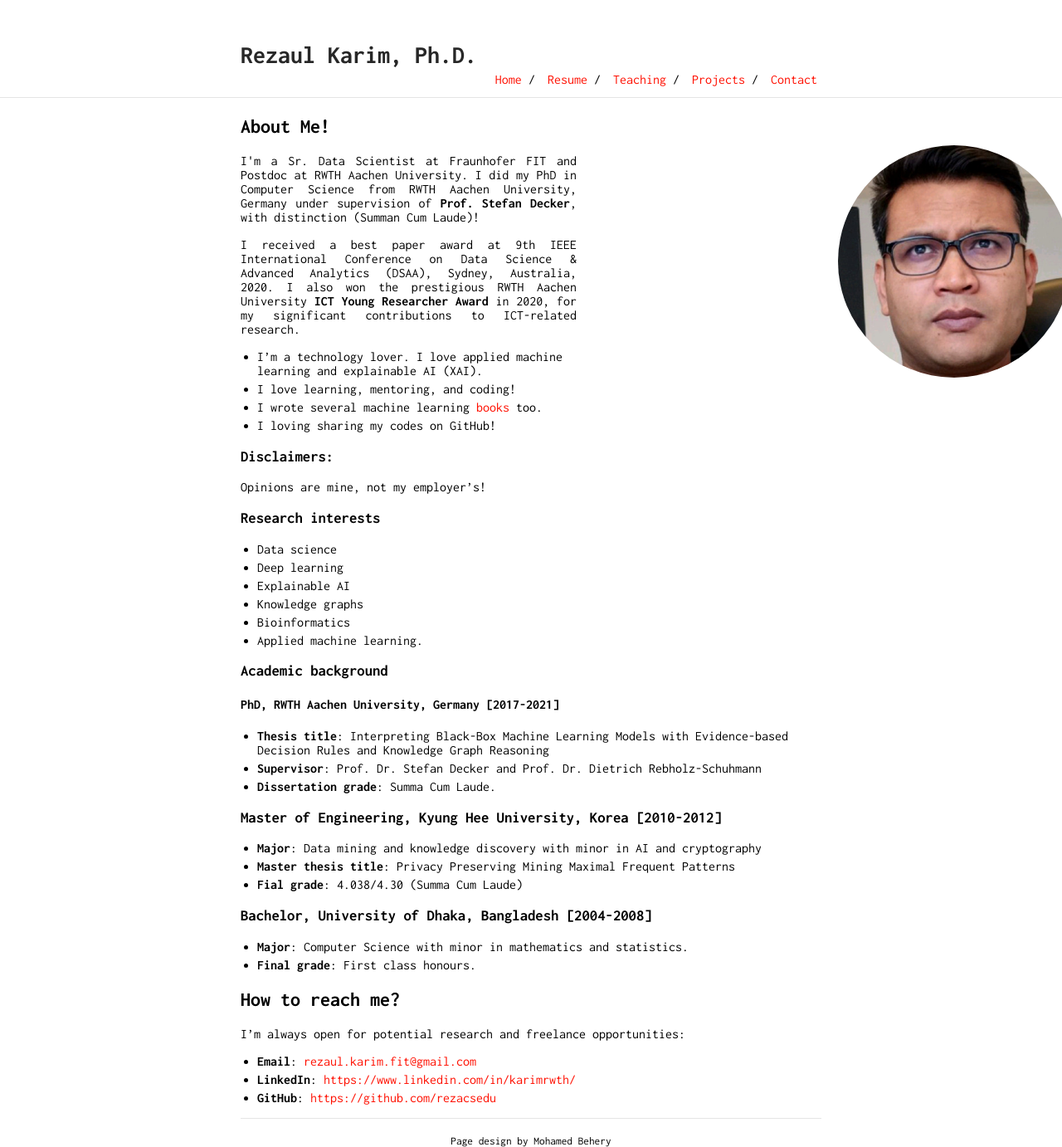
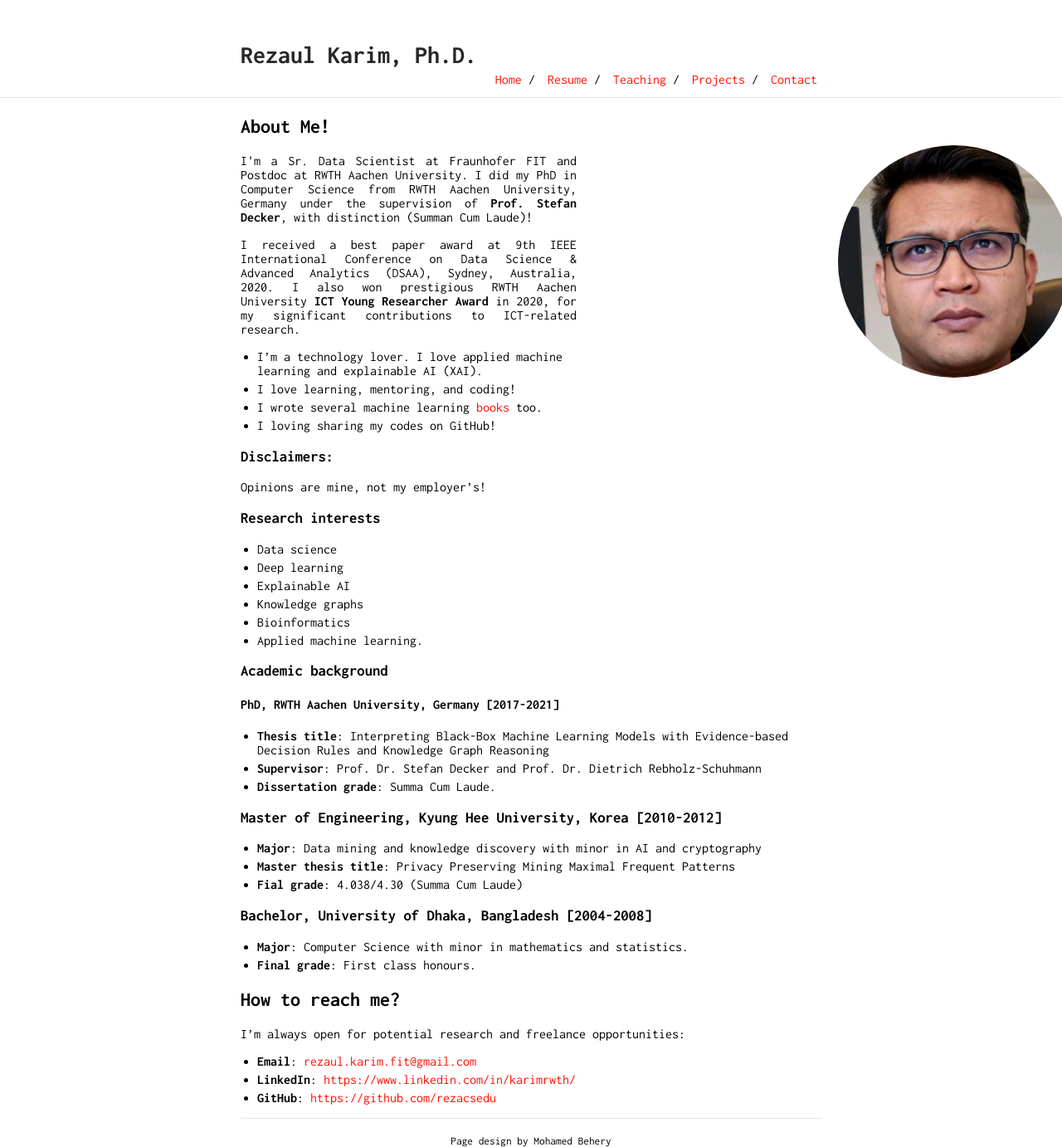
Before and after one commit to rezacsedu/rezacsedu.github.io, a Jekyll site: the page built from index.md, in a window 1280 px wide. Shown: the whole page at 83% size. Built offline with Jekyll 4.4.1, drawn with Linux system fonts in a browser that asks for light colours; our own code applies the rules of GitHub Pages for plain Markdown files.

Commit message:
Update index.md

```diff
--- a/index.md
+++ b/index.md
@@ -2,9 +2,9 @@
 
 <img class="profile-picture" src="img/1664312512000.jpg" width="150">
 
-<p style='text-align: justify;'> I'm a Sr. Data Scientist at Fraunhofer FIT and Postdoc at RWTH Aachen University. I did my PhD in Computer Science from RWTH Aachen University, Germany under supervision of <b>Prof. Stefan Decker</b>, with distinction (Summan Cum Laude)! </p>
+<p style='text-align: justify;'> I'm a Sr. Data Scientist at Fraunhofer FIT and Postdoc at RWTH Aachen University. I did my PhD in Computer Science from RWTH Aachen University, Germany under the supervision of <b>Prof. Stefan Decker</b>, with distinction (Summan Cum Laude)! </p>
 
-<p style='text-align: justify;'>I received a best paper award at 9th IEEE International Conference on Data Science & Advanced Analytics (DSAA), Sydney, Australia, 2020. I also won the prestigious RWTH Aachen University <b>ICT Young Researcher Award</b> in 2020, for my significant contributions to ICT-related research. </p>
+<p style='text-align: justify;'>I received a best paper award at 9th IEEE International Conference on Data Science & Advanced Analytics (DSAA), Sydney, Australia, 2020. I also won prestigious RWTH Aachen University <b>ICT Young Researcher Award</b> in 2020, for my significant contributions to ICT-related research. </p>
 
 - I'm a technology lover. I love applied machine learning and explainable AI (XAI).
 - I love learning, mentoring, and coding!
```
